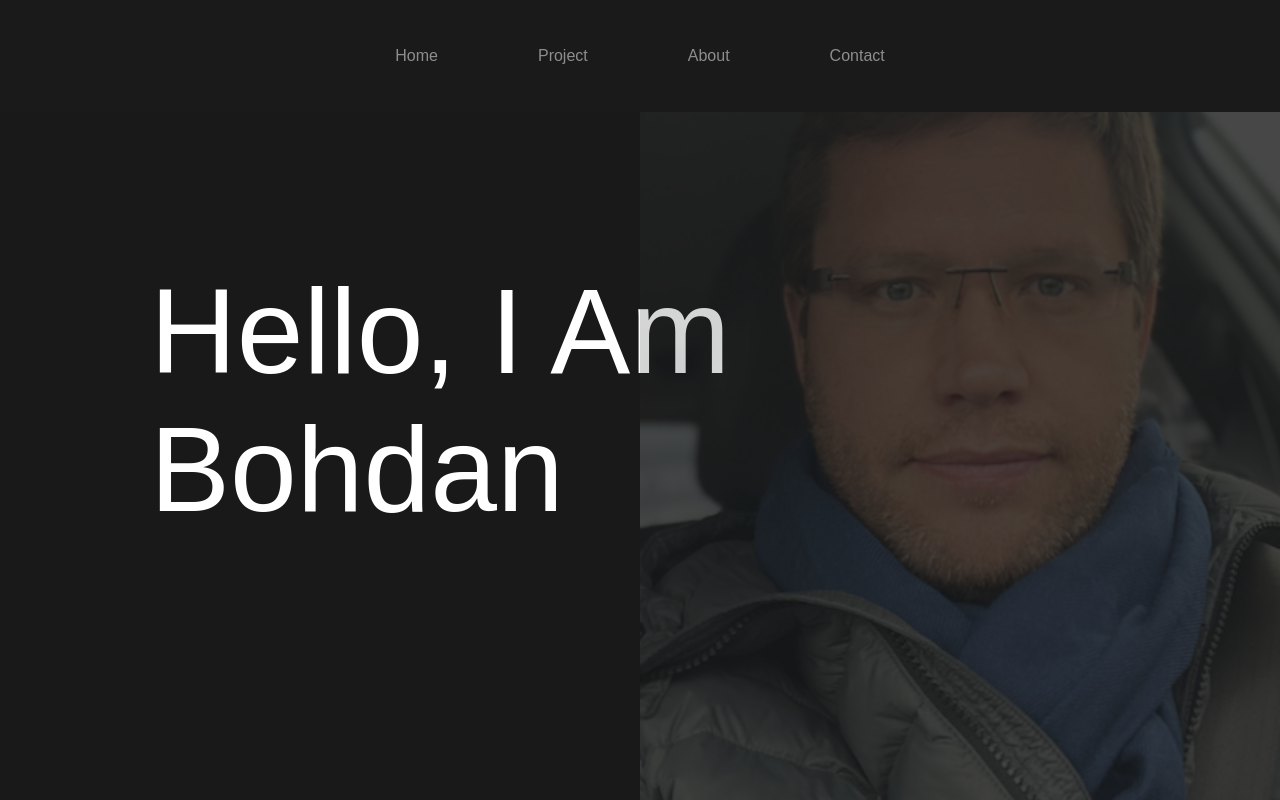
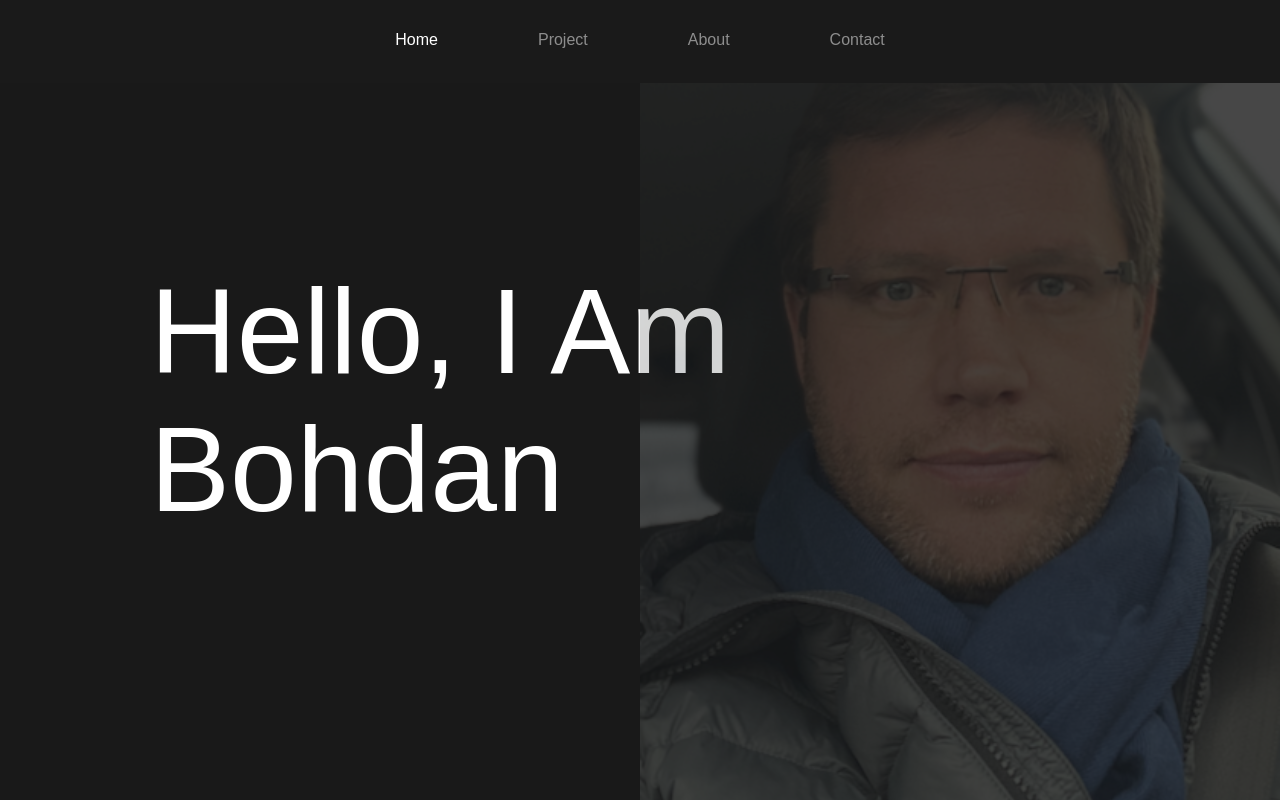
Before and after one commit to Bohdan-Ta/Resume, a React (Create React App) app: page / in a window 1280 px wide. Built offline with nearby package versions, Linux system fonts and the light colour scheme.

Commit message:
add isActive, Suspense, lazy

```diff
--- a/src/App.js
+++ b/src/App.js
@@ -1,24 +1,29 @@
+import React, { Suspense } from 'react'
 import { Route, Routes } from 'react-router-dom'
-// import { Loader } from './components/Loader'
+import { Loader } from './components/Loader'
 import { AppBar } from './components/AppBar'
 import { Home } from './components/Home'
 import { About } from './components/About'
 import { Section } from './components/Section'
 import { Contact } from './components/Contact'
 
-function App() {
+// const AppBar = lazy(() => import('./components/AppBar'))
+// const Home = lazy(() => import('./components/Home'))
+// const About = lazy(() => import('./components/About'))
+// const Contact = lazy(() => import('./components/Contact'))
+// const Section = lazy(() => import('./components/Section'))
+
+export const App = () => {
 	return (
-		<>
-			<Section>
+		<Section>
+			<Suspense fallback={<Loader />}>
 				<AppBar />
 				<Routes>
 					<Route path='/' element={<Home />}></Route>
 					<Route path='/about' element={<About />}></Route>
 					<Route path='/contact' element={<Contact />}></Route>
 				</Routes>
-			</Section>
-		</>
+			</Suspense>
+		</Section>
 	)
 }
-
-export default App
--- a/src/components/AppBar/index.jsx
+++ b/src/components/AppBar/index.jsx
@@ -1,9 +1,9 @@
 import React from 'react'
-// import { Link, NavLink } from 'react-router-dom'
+import { NavLink } from 'react-router-dom'
 
 import styled from 'styled-components'
 
-const Header = styled.header`
+const Header = styled.div`
 	width: 100%;
 	position: fixed;
 	top: 0;
@@ -14,26 +14,29 @@ const Header = styled.header`
 	z-index: 10;
 	background-color: #1a1a1a;
 
-	ul {
-		padding: 0;
-		list-style: none;
-		display: flex;
-	}
-
 	a {
 		color: #fff;
-		opacity: 0.5;
 		text-decoration: none;
 		text-transform: capitalize;
 		padding: 10px 30px;
 		margin: 0 20px;
-		line-height: 80px;
+		line-height: 60px;
 		transition: 0.5s;
 		font-style: 20px;
 		cursor: pointer;
-		&:hover,
-		&:active {
-			opacity: 1;
+
+		&::after {
+			content: '';
+			display: block;
+			position: relative;
+			width: 0%;
+			margin: 0 auto;
+			border-bottom: 3px solid white;
+			bottom: 0.15em;
+			transition: all 0.5s;
+		}
+		&:hover::after {
+			width: 100%;
 		}
 	}
 `
@@ -41,22 +44,38 @@ const Header = styled.header`
 export const AppBar = () => {
 	return (
 		<Header>
-			<header>
-				<ul>
-					<li>
-						<a href='/'>Home</a>
-					</li>
-					<li>
-						<a href='/project'>Project</a>
-					</li>
-					<li>
-						<a href='/about'>About</a>
-					</li>
-					<li>
-						<a href='/contact'>Contact</a>
-					</li>
-				</ul>
-			</header>
+			<NavLink
+				to='/'
+				style={({ isActive }) => ({
+					opacity: isActive ? '1' : '0.5',
+				})}
+			>
+				Home
+			</NavLink>
+			<NavLink
+				to='/project'
+				style={({ isActive }) => ({
+					opacity: isActive ? '1' : '0.5',
+				})}
+			>
+				Project
+			</NavLink>
+			<NavLink
+				to='/about'
+				style={({ isActive }) => ({
+					opacity: isActive ? '1' : '0.5',
+				})}
+			>
+				About
+			</NavLink>
+			<NavLink
+				to='/contact'
+				style={({ isActive }) => ({
+					opacity: isActive ? '1' : '0.5',
+				})}
+			>
+				Contact
+			</NavLink>
 		</Header>
 	)
 }
--- a/src/components/Contact/index.jsx
+++ b/src/components/Contact/index.jsx
@@ -5,8 +5,6 @@ import styled from 'styled-components'
 const FormStyled = styled.div`
 	position: absolute;
 	top: 50px;
-	opacity: 1;
-	transition: 1s;
 	padding: 100px 150px;
 	height: 100vh;
 	display: grid;
--- a/src/components/Home/index.jsx
+++ b/src/components/Home/index.jsx
@@ -1,5 +1,6 @@
 import React from 'react'
 import styled from 'styled-components'
+
 import my_photo from '../../images/photo_my.png'
 
 const SizeBlock = styled.div`
@@ -8,10 +9,8 @@ const SizeBlock = styled.div`
 	padding: 0 150px;
 	display: flex;
 	align-items: center;
-	position: relative; // change to fixed
+	position: relative;
 	top: 0;
-	opacity: 1;
-	transition: 1s;
 
 	h1 {
 		color: #fff;
--- a/src/index.js
+++ b/src/index.js
@@ -2,7 +2,7 @@ import React from 'react'
 import ReactDOM from 'react-dom/client'
 import { BrowserRouter } from 'react-router-dom'
 import './index.css'
-import App from './App'
+import { App } from './App'
 import reportWebVitals from './reportWebVitals'
 
 const root = ReactDOM.createRoot(document.getElementById('root'))
```
